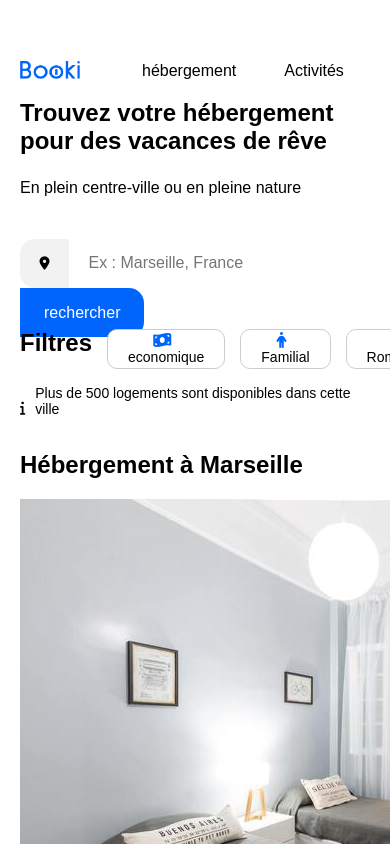
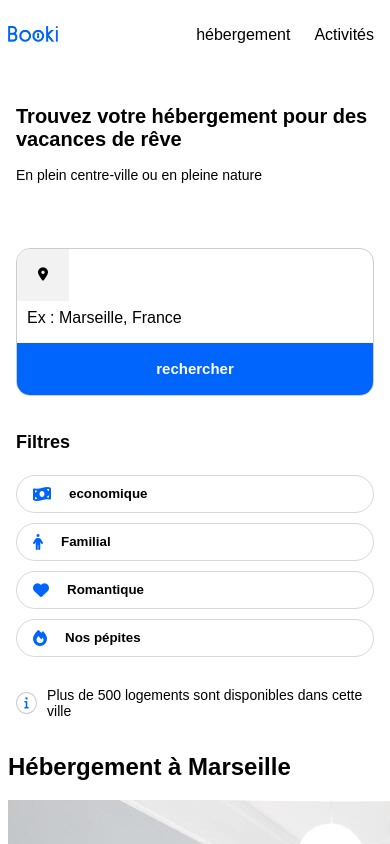
Before and after one commit to zakopenclass/booki-starter-code, a plain HTML site: page index.html in a window 390 px wide. Shown: the top 844 px of the page. Drawn offline with Linux system fonts and the light colour scheme.

Commit message:
Mise en place du heade

```diff
--- a/css/style.css
+++ b/css/style.css
@@ -3,23 +3,15 @@ body {
   background-color: #ffffff;
   margin: 0;
   padding: 0;
+}
 
-}
 header {
   background-color: #ffffff;
   padding: 0;
   width: 100%;
   height: 79px;
+}
 
-}
-header nav ul li a {
-   padding: 30px 16px;
-  border-top: 2px solid transparent;
-  display: inline-block;
-}
-header nav ul li a:hover {
-   color: #0065FC;
-}
 .main-container {
   max-width: 1440px;
   margin: 0 auto;
@@ -31,117 +23,325 @@ header nav ul li a:hover {
   justify-content: space-between;
   align-items: center;
 }
-header ul {
+
+.logo {
+  width: 60px;
+  height: auto;
+}
+
+.main-title {
+  margin-bottom: 0;
+}
+
+.subtitle {
+  margin-top: 0;
+}
+
+.nav-list {
   display: flex;
   gap: 16px;
   list-style: none;
-  padding: 0px 16px 0px 16px;
+  padding: 0 16px;
   margin: 30px;
 }
-header a {
+
+.nav-link {
+  padding: 10px 16px;
+  border-top: 2px solid transparent;
+  display: inline-block;
   text-decoration: none;
   color: black;
 }
-section h1 {
-  margin-bottom: 8px;
+
+.nav-link:hover {
+  color: #0065FC;
+  border-top-color: #0065FC;
 }
 
-section p {
-  margin-top: 0;
+.search-form {
+  display: block;
+  margin-top: 35px;
+  margin-bottom: 20px;
+  border: 0;
+  height: auto;
 }
-.logo {
-  width: 60px;
-  height:auto;
-}
-.formulaire-recherche{
+
+.search-form-inner {
   display: flex;
   align-items: center;
-    gap: 0px;
-    height: 49px;
-    margin-top: 35px;
-
+  height: 52px;
+  border: 1px solid #ccc;
+  border-radius: 14px;
+  overflow: hidden;
+  width: 420px;
 }
 
-   .titre-filtres {
-  font-size: 24px;
-  font-weight: 700;
-   margin-bottom: 12px;
-
-}
-.localisation-icon {
+.location-btn {
   background-color: #F2F2F2;
   border: none;
-    padding: 0px;
-    border-radius: 15px 0 0 15px;
+  border-radius: 14px 0 0 14px;
   cursor: pointer;
-    height: 49px;
-    width: 49px;
+  height: 52px;
+  width: 52px;
 }
-.formulaire-recherche input[type="text"] {
+
+.search-input {
   border: none;
-    padding: 15px;
-    height: 100%;
+  padding: 0 14px;
+  height: 52px;
   font-size: 16px;
+  box-sizing: border-box;
+  flex: 1;
+  min-width: 0;
+}
 
+.search-input::placeholder {
+  color: black;
 }
-.formulaire-recherche button[type="submit"] {
+
+.search-btn {
   background-color: #0065FC;
   color: white;
   border: none;
-     padding: 15px;
-     border-radius: 0 15px 15px 0;
+  border-radius: 0 14px 14px 0;
   cursor: pointer;
-    height: 49px;
-    padding: 0 24px;
+  height: 52px;
+  padding: 0 20px;
+  font-weight: 700;
   font-size: 16px;
+}
 
-}
-.search-filter {
+
+
+.main-search-filter {
   display: flex;
   flex-direction: column;
   gap: 16px;
-
+  align-items: flex-start;
+  margin-top: 20px;
 }
 
- .info {
-    display:flex;
-    align-items:center;
+.info-box {
+  display: flex;
+  align-items: center;
   gap: 10px;
   font-size: 14px;
 }
+
+.info-icon {
+  color: #0065FC;
+  border: 1px solid #ccc;
+  border-radius: 50%;
+  width: 20px;
+  height: 20px;
+  display: flex;
+  align-items: center;
+  justify-content: center;
+  font-size: 12px;
+}
+.filters-title {
+  font-size: 24px;
+  font-weight: 700;
+  margin: 0 0 12px 0;
+}
+.filter-buttons .filters-title {
+  flex: 0 0 100%;
+  margin: 0 0 12px 0;
+}
+
 .filter-buttons {
   display: flex;
-  gap: 15px;
-  flex-wrap: nowrap;
-  justify-content: flex-start;
-
-
-}
-.filter-buttons button {
-   height: 40px;
-   padding: 0 20px;
-   border-radius: 10px;
-   border: 1px solid #ccc;
-   background-color: white;
-   cursor: pointer;
-   font-size: 14px;
+  gap: 16px;
+  align-items: center;
+  flex-wrap: wrap;
 }
 
-.filter-buttons i {
+.filter-btn {
+  display: flex;
+  align-items: center;
+  gap: 10px;
+  padding: 10px 16px;
+  border: 1px solid #D9D9D9;
+  border-radius: 25px;
+  background: #fff;
+  font-weight: 700;
+  cursor: pointer;
+}
+
+.filter-btn i {
   margin-right: 8px;
   color: #0065FC;
   font-size: 16px;
 }
 
-.filter-buttons button:hover {
+.filter-btn:hover {
   background-color: #66B2FF;
   color: white;
 }
-.filtre-recherche {
+
+@media (max-width: 1024px) {
+  .main-container {
+    padding: 0 16px;
+  }
+  header {
+    height: auto;
+  }
+  .nav-list {
+    gap: 12px;
+    margin: 16px 0;
+    padding: 0;
+  }
+  .nav-link {
+    padding: 10px 12px;
+  }
+  .search-form {
+    width: 100%;
+  }
+  .search-form-inner {
+    width: 100%;
+  }
+  .main-search-filter {
+    align-items: stretch;
+  }
+  .filter-buttons {
+    display: flex;
+    gap: 16px;
+    align-items: center;
+    flex-wrap: wrap;
+  }
+  .filter-btn {
+    flex: 1 1 45%;
+  }
+}
+
+@media (max-width: 768px) {
+  .main-container {
+    padding: 0 12px;
+  }
+  .nav-list {
+    gap: 8px;
+    margin: 16px 0;
+    padding: 0;
+  }
+  .nav-link {
+    padding: 8px;
+  }
+  .logo {
+    width: 50px;
+  }
+  .search-form-inner {
+    display: flex;
+    flex-direction: column;
+    align-items: stretch;
+    width: 100%;
+    height: auto;
+    gap: 8px;
+  }
+  .main-title {
+    font-size: 20px;
+  }
+  .subtitle {
+    font-size: 14px;
+  }
+  .filters-title {
+    font-size: 18px;
+  }
+  .search-input {
+    width: 100%;
+  }
+  .location-btn,
+  .search-input,
+  .search-btn {
+    width: 100%;
+    border-radius: 0;
+    height: 44px;
+  }
+  .search-btn {
+    margin-top: 8px;
+  }
+  .filter-buttons {
+    gap: 10px;
+    flex-wrap: wrap;
+  }
+  .filter-btn {
+    flex: 1 1 100%;
+  }
+}
+
+@media (max-width: 480px) {
+  .main-container {
+    padding: 0 8px;
+    box-sizing: border-box;
+  }
+
+  .main-search-filter {
+    padding: 0 8px;
+    box-sizing: border-box;
+  }
+
+  .logo {
+    width: 50px;
+    height: auto;
+  }
+
+  .search-form-inner {
+      display: flex;
+    align-items: stretch;
+    width: 100%;
+    border: 1px solid #ccc;
+    border-radius: 14px;
+    overflow: hidden;
+    box-sizing: border-box;
+  }
+
+  .location-btn {
+    grid-column: 1;
+    grid-row: 1;
+    width: 52px;
+    height: 52px;
     display: flex;
     align-items: center;
+    justify-content: center;
+    border: none;
+    border-radius: 0;
+  }
 
+  .search-input {
+    grid-column: 2;
+    grid-row: 1;
+    width: 100%;
+    height: 52px;
+    padding: 0 10px;
+    border: none;
+    border-radius: 0;
   }
-.filtre-recherche h2 {
-    margin: 0;
+
+  .search-btn {
+  display: flex;
+  align-items: center;
+  justify-content: center;
+  grid-column: 3;
+  grid-row: 1;
+  height: 52px;
+  padding: 0 12px;
+  background: #0065FC;
+  color: #fff;
+  border: none;
+  font-weight: 600;
+  font-size: 15px;
+  white-space: nowrap;
+  border-radius: 0;
 }
+
+
+  .filter-buttons {
+    gap: 10px;
+    flex-wrap: wrap;
+    display: flex;
+    align-items: center;
+  }
+
+  .filter-btn {
+    flex: 1 1 100%;
+  }
+}
--- a/index.html
+++ b/index.html
@@ -19,40 +19,40 @@
         <div class="deflex">
           <img src="images/logo/Booki.png" alt="lolg Booki" class="logo">
           <nav>
-            <ul class="deflex">
-              <li><a href="#">hébergement</a></li>
-              <li><a href="#">Activités</a></li>
+            <ul class="nav-list deflex">
+              <li><a href="#" class="nav-link">hébergement</a></li>
+              <li><a href="#" class="nav-link">Activités</a></li>
             </ul>
           </nav>
         </div>
       </header>
       <main>
-        <section class="search-filter">
-          <h1>Trouvez votre hébergement pour des vacances de rêve </h1>
-          <p> En plein centre-ville ou en pleine nature</p>
+        <section class=" main-search-filter">
+          <h1 class="main-title">Trouvez votre hébergement pour des vacances de rêve </h1>
+          <p class="subtitle"> En plein centre-ville ou en pleine nature</p>
 
-          <div class="formulaire-recherche">
-            <form action="#"method="get">
-              <button type="button" class="localisation-icon">
+          <div class="search-form">
+            <form  class="search-form-inner"action="#"method="get">
+              <button type="button" class="localisation-icon location-btn">
                 <i class="fa-solid fa-location-dot"></i>
               </button>
-              <input type="text" id="search"name="search"placeholder="Ex : Marseille, France">
-              <button type="submit">rechercher</button>
+              <input type="text" id="search"name="search"placeholder="Ex : Marseille, France" class="search-input">
+              <button type="submit" class="search-btn">rechercher</button>
             </form>
           </div>
 
-          <div class="filtre-recherche">
+          <div class="search-filters">
             <div class="filter-buttons">
-              <h2 class="titre-filtres">Filtres</h2>
-              <button class="filter button"><i class="fa-solid far fas fa-money-bill-wave"></i>economique</button>
-              <button class="filter button"><i class="fa-solid far fas fa-person"></i>Familial</button>
-              <button class="filter button"><i class="fa-solid far fas fa-heart"></i>Romantique</button>
-              <button class="filter button"><i class="fa-solid far fas fa-fire"></i>Nos pépites</button>
+              <h2 class="filters-title">Filtres</h2>
+              <button class="filter-btn"><i class="fa-solid far fas fa-money-bill-wave"></i>economique</button>
+              <button class="filter-btn"><i class="fa-solid far fas fa-person"></i>Familial</button>
+              <button class="filter-btn"><i class="fa-solid far fas fa-heart"></i>Romantique</button>
+              <button class="filter-btn"><i class="fa-solid far fas fa-fire"></i>Nos pépites</button>
             </div>
           </div>
 
-          <div class="info">
-            <i class="fa-solid fa-info"></i>
+          <div class="info-box">
+            <i class="fa-solid fa-info info-icon"></i>
             <p>Plus de 500 logements sont disponibles dans cette ville </p>
           </div>
         </section>
```
Lines whose indentation alone changed are shown as unchanged.
